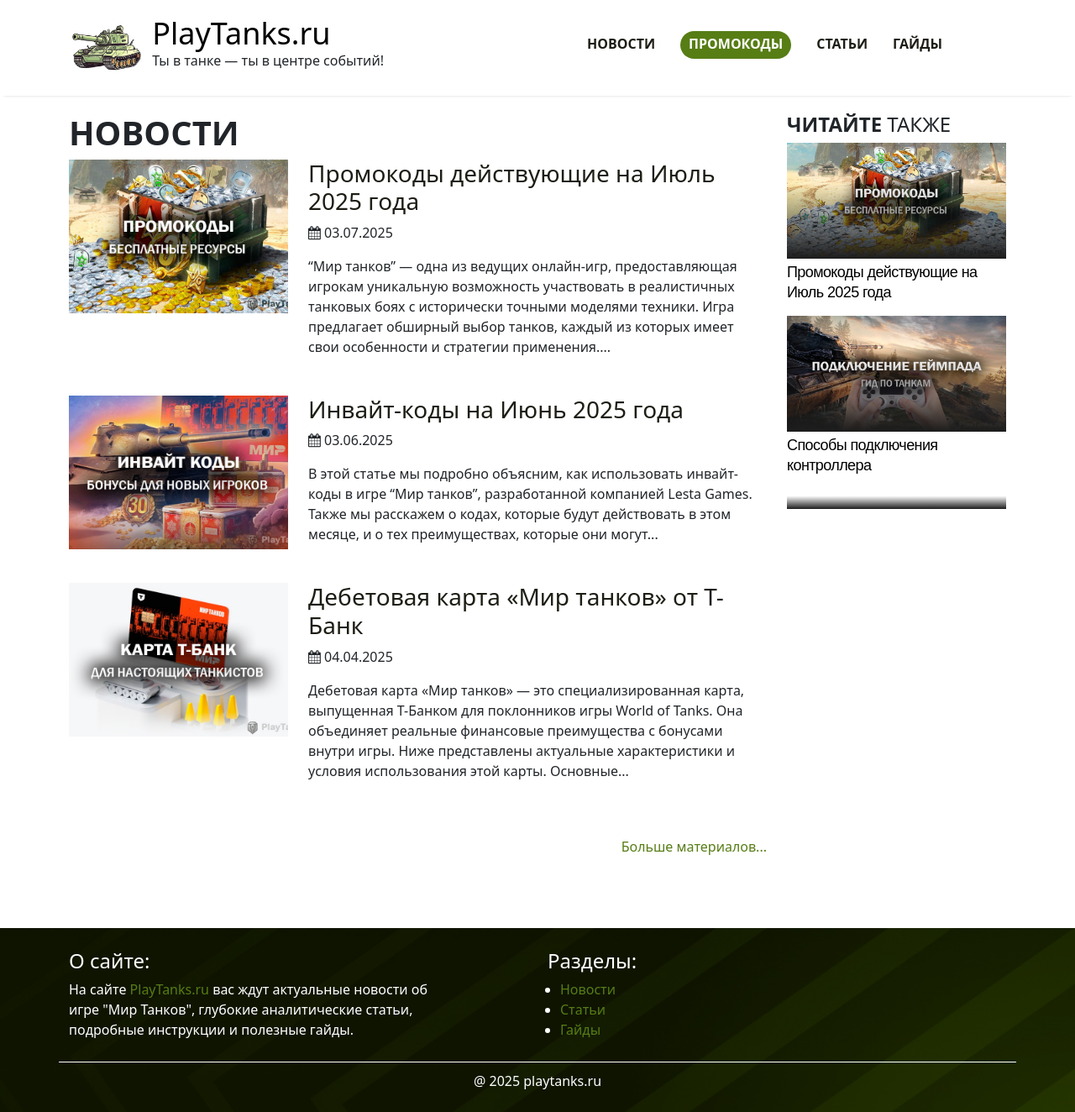
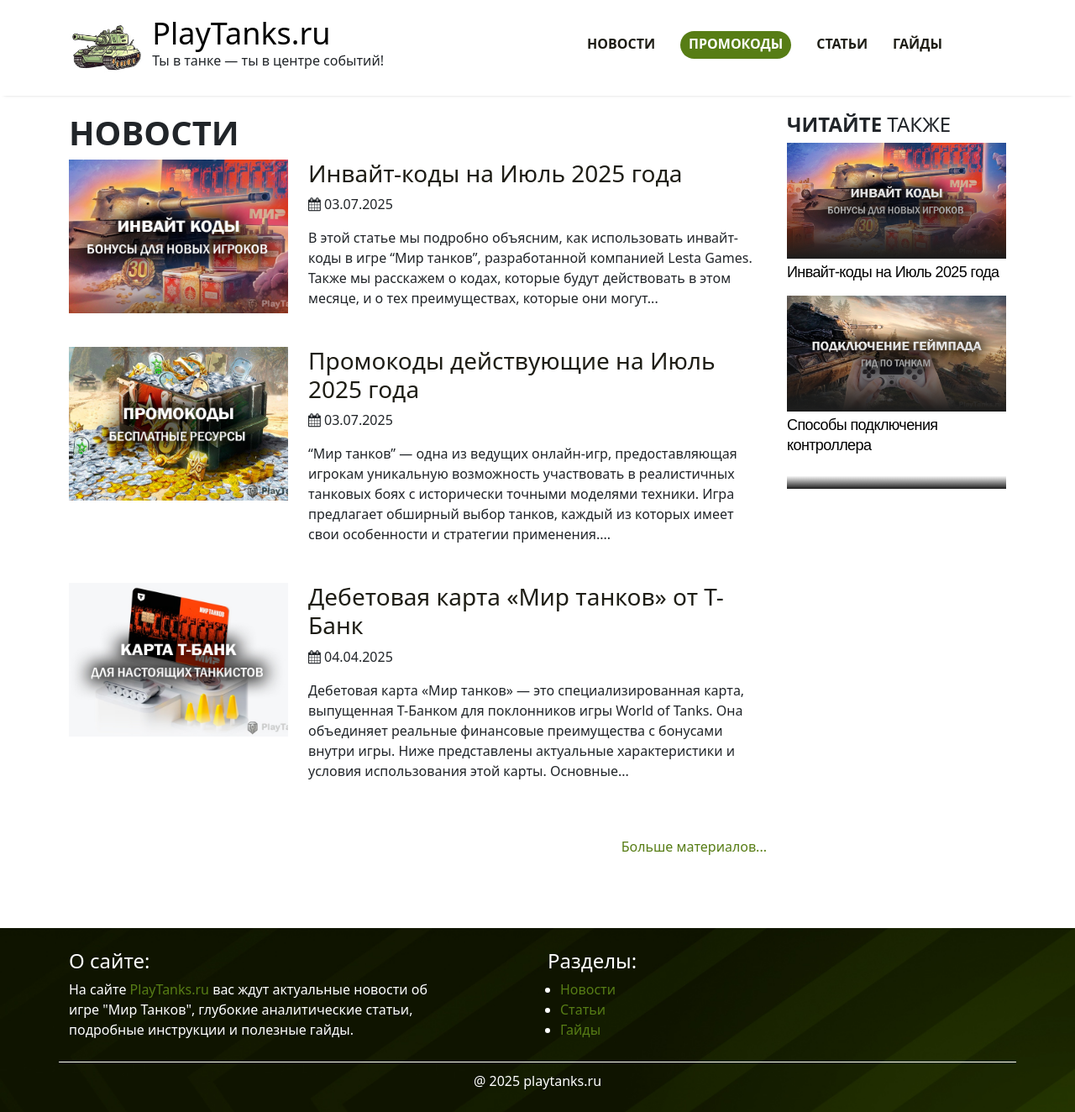
Before and after one commit to stblog/stblog.github.io, a Jekyll site: the page built from news.md, in a window 1280 px wide. Shown: the whole page at 84% size. Built offline with Jekyll 4.4.1, drawn with Linux system fonts in a browser that asks for light colours.

Commit message:
Update 2025-06-03-invait-kody-mir-tankov.markdown

```diff
--- a/_posts/2025-06-03-invait-kody-mir-tankov.markdown
+++ b/_posts/2025-06-03-invait-kody-mir-tankov.markdown
@@ -1,11 +1,11 @@
 ---
-title: Инвайт-коды на Июнь 2025
-date: 2025-06-03 01:55:00 Z
+title: Инвайт-коды на Июль 2025
+date: 2025-07-03 01:45:00 Z
 categories:
 - news
-header: Инвайт-коды на Июнь 2025 года
+header: Инвайт-коды на Июль 2025 года
 image: "/uploads/invite-kody-mir-tankov.jpg"
-description: Актуальные инвайт-коды на июнь 2025 года можно получить несколькими способами.
+description: Актуальные инвайт-коды на июль 2025 года можно получить несколькими способами.
   Эти коды в "Мире танков" помогут вам получить разнообразные бонусы, включая премиум-танки,
   золото, опыт и уникальные камуфляжи.
 ---
@@ -26,11 +26,11 @@
 * Ввести свой инвайт-код в поле для ввода и нажать на кнопку “Применить”.
 * Если ваш инвайт-код действителен, вы получите соответствующий бонус. Если ваш инвайт-код недействителен или уже использован, вы получите сообщение об ошибке.
 
-## Какие инвайт-коды использовать в июне 2025 года?
+## Какие инвайт-коды использовать в июле 2025 года?
 
 Инвайт-коды в Мире танков Lesta Games обновляются регулярно и имеют разный срок действия. Некоторые инвайт-коды могут быть активны только несколько дней или часов, другие могут быть активны несколько недель или месяцев. Поэтому важно следить за новостями игры и проверять свою почту или социальные сети, чтобы не пропустить новые инвайт-коды.
 
-### Стартовый набор для новичков Мир танков на июнь 2025 года
+### Стартовый набор для новичков Мир танков на июль 2025 года
 
 Стартовый набор ресурсов доступен при регистрации нового аккаунте в игре. Вот список ресурсов, которые получит новый игрок:
 
```
Also changed, not shown: other parts of _posts/2025-06-03-invait-kody-mir-tankov.markdown (+1 -1 lines).
